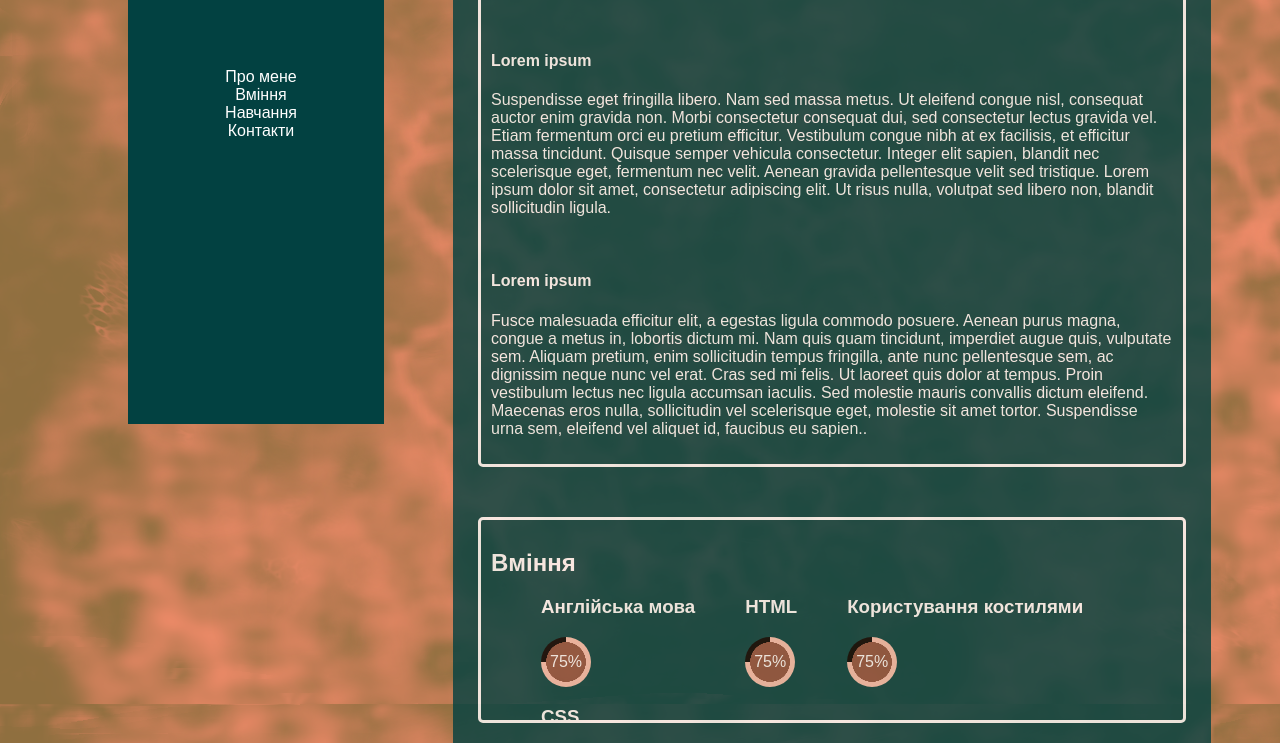
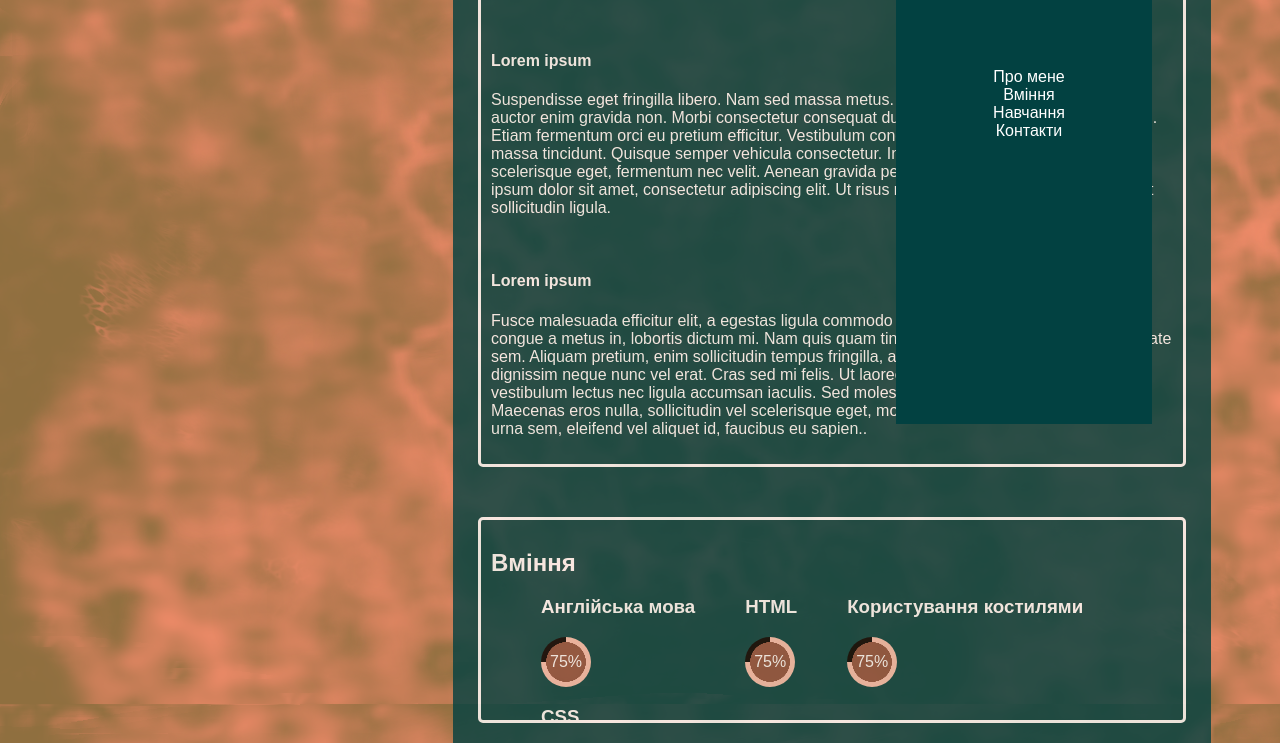
Before and after one commit to Chemodan21-05/cv, a plain HTML site: page index.html in a window 1280 px wide. Shown: the part 376-1119 px from the top of the page. Drawn offline with Linux system fonts and the light colour scheme.

Commit message:
Update styles.css

```diff
--- a/styles.css
+++ b/styles.css
@@ -21,12 +21,13 @@ a:hover{
   width: 20%;
   min-width: 250px;
   min-height: 100%;
-  left: 10%;
+  right: 10%;
   top: 0%;
   float: right;
   background-color: #024141;
   margin-left: auto;
 }
+
 .photo{
   margin-top: 25px;
   height: 200px;
```
